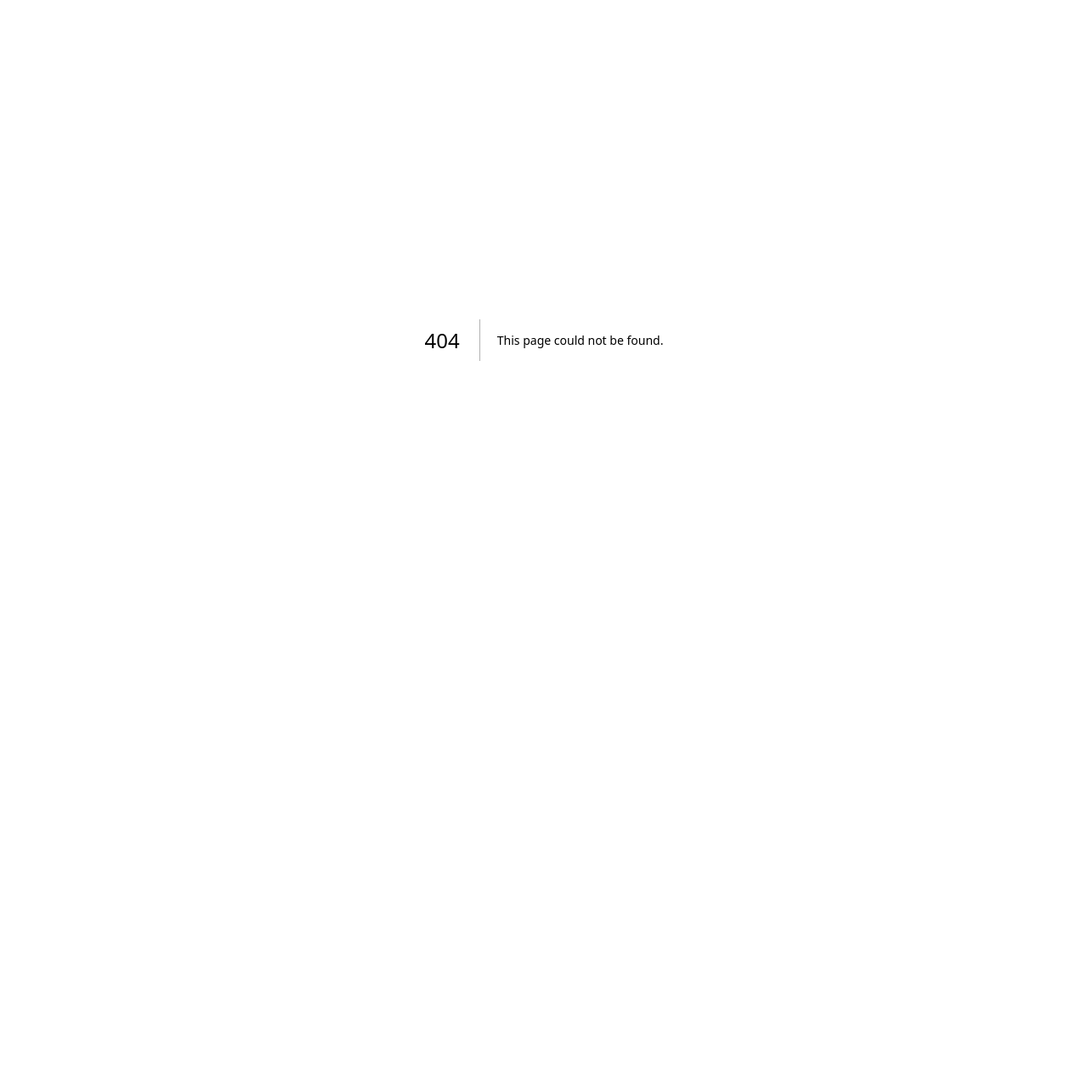
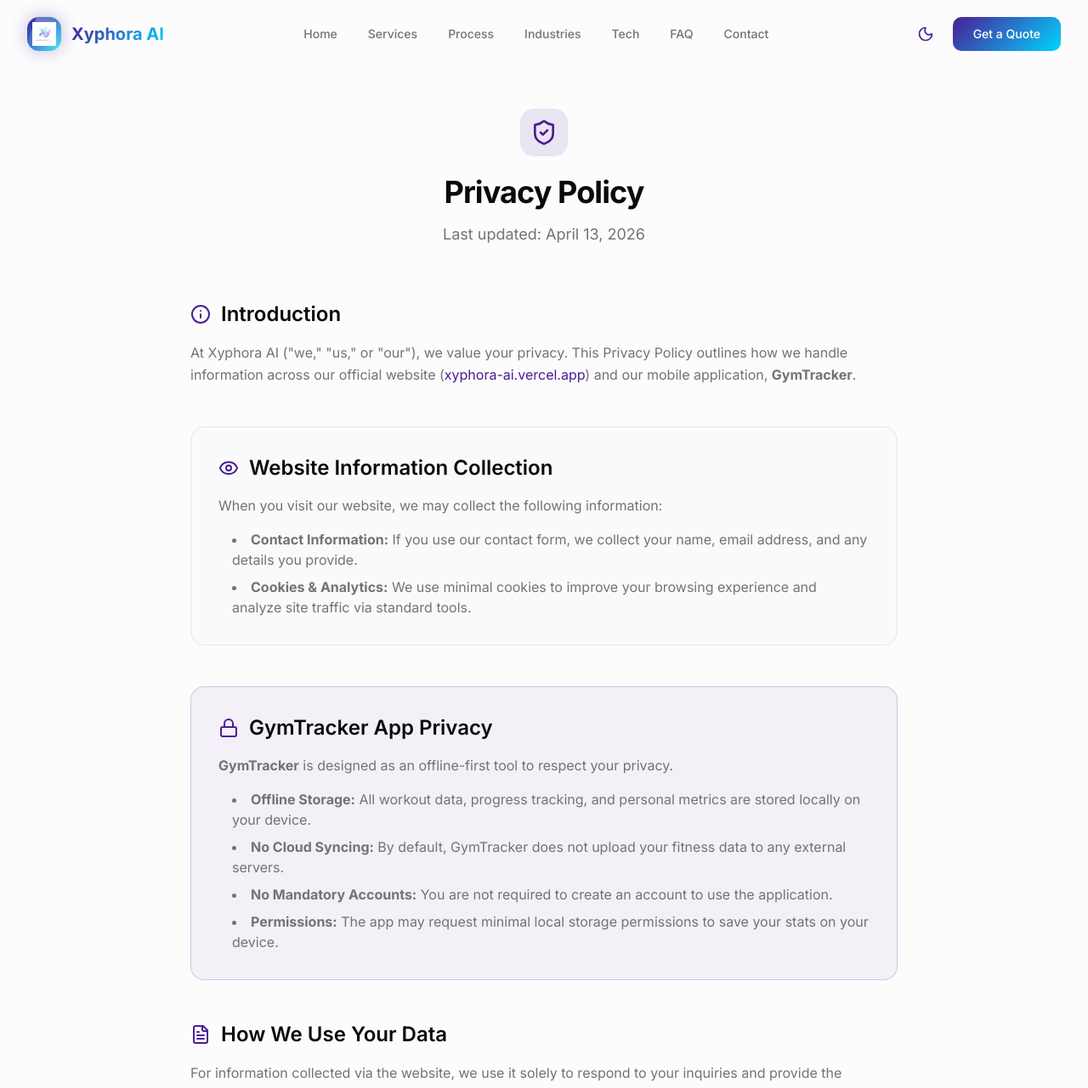
Before and after one commit to Tourabhjatav/Xyphora-AI, a Next.js app: page /privacy in a window 1280 px wide. Before the commit this address had no page. Shown: the top 1281 px of the page at 85% size. Before the commit the page ends 800 px from the top, so only its background shows below. Built offline with nearby package versions, Linux system fonts and the light colour scheme.

Commit message:
Add files via upload

```diff
--- a/src/app/page.tsx
+++ b/src/app/page.tsx
@@ -17,7 +17,14 @@ const Footer = dynamic(() => import("../components/footer").then(mod => mod.Foot
 const ChatBot = dynamic(() => import("../components/chatbot").then(mod => mod.ChatBot))
 
 // JSON-LD Structured Data for SEO
-const jsonLd = {
+const jsonLd = [
+  {
+    "@context": "https://schema.org",
+    "@type": "WebSite",
+    "name": "Xyphora AI",
+    "url": "https://xyphora-ai.vercel.app"
+  },
+  {
     "@context": "https://schema.org",
     "@type": "Organization",
     "name": "Xyphora AI",
@@ -68,6 +75,7 @@ const jsonLd = {
     }
   ]
 }
+];
 
 export default function HomePage() {
   return (
--- /dev/null
+++ b/src/app/privacy/page.tsx
@@ -0,0 +1,109 @@
+"use client"
+
+import { motion } from "framer-motion"
+import { Navigation } from "@/components/navigation"
+import { Footer } from "@/components/footer"
+import { ShieldCheck, FileText, Lock, Eye, Mail, Info } from "lucide-react"
+
+export default function PrivacyPage() {
+  return (
+    <main className="min-h-screen bg-background">
+      <Navigation />
+
+      <div className="pt-32 pb-24 px-6 lg:px-8 max-w-4xl mx-auto">
+        <motion.div
+          initial={{ opacity: 0, y: 20 }}
+          animate={{ opacity: 1, y: 0 }}
+          transition={{ duration: 0.5 }}
+          className="text-center mb-16"
+        >
+          <div className="inline-block p-3 rounded-2xl bg-primary/10 mb-4">
+            <ShieldCheck className="w-8 h-8 text-primary" />
+          </div>
+          <h1 className="text-4xl font-bold mb-4 tracking-tight">Privacy Policy</h1>
+          <p className="text-muted-foreground text-lg">Last updated: April 13, 2026</p>
+        </motion.div>
+
+        <div className="prose prose-invert max-w-none space-y-12">
+          {/* Introduction */}
+          <section>
+            <div className="flex items-center gap-3 mb-4">
+              <Info className="w-6 h-6 text-primary" />
+              <h2 className="text-2xl font-semibold m-0">Introduction</h2>
+            </div>
+            <p className="text-muted-foreground leading-relaxed">
+              At Xyphora AI ("we," "us," or "our"), we value your privacy. This Privacy Policy outlines how we handle information across our official website (<a href="https://xyphora-ai.vercel.app" className="text-primary hover:underline">xyphora-ai.vercel.app</a>) and our mobile application, <strong>GymTracker</strong>.
+            </p>
+          </section>
+
+          {/* Website Collection */}
+          <section className="bg-muted/30 p-8 rounded-2xl border border-border">
+            <div className="flex items-center gap-3 mb-4">
+              <Eye className="w-6 h-6 text-primary" />
+              <h2 className="text-2xl font-semibold m-0 text-foreground">Website Information Collection</h2>
+            </div>
+            <p className="text-muted-foreground mb-4">
+              When you visit our website, we may collect the following information:
+            </p>
+            <ul className="list-disc list-inside text-muted-foreground space-y-2 ml-4">
+              <li><strong>Contact Information:</strong> If you use our contact form, we collect your name, email address, and any details you provide.</li>
+              <li><strong>Cookies & Analytics:</strong> We use minimal cookies to improve your browsing experience and analyze site traffic via standard tools.</li>
+            </ul>
+          </section>
+
+          {/* GymTracker Specifics */}
+          <section className="bg-primary/5 p-8 rounded-2xl border border-primary/20">
+            <div className="flex items-center gap-3 mb-4">
+              <Lock className="w-6 h-6 text-primary" />
+              <h2 className="text-2xl font-semibold m-0 text-foreground">GymTracker App Privacy</h2>
+            </div>
+            <p className="text-muted-foreground mb-4">
+              <strong>GymTracker</strong> is designed as an offline-first tool to respect your privacy.
+            </p>
+            <ul className="list-disc list-inside text-muted-foreground space-y-2 ml-4">
+              <li><strong>Offline Storage:</strong> All workout data, progress tracking, and personal metrics are stored locally on your device.</li>
+              <li><strong>No Cloud Syncing:</strong> By default, GymTracker does not upload your fitness data to any external servers.</li>
+              <li><strong>No Mandatory Accounts:</strong> You are not required to create an account to use the application.</li>
+              <li><strong>Permissions:</strong> The app may request minimal local storage permissions to save your stats on your device.</li>
+            </ul>
+          </section>
+
+          {/* How We Use Information */}
+          <section>
+            <div className="flex items-center gap-3 mb-4">
+              <FileText className="w-6 h-6 text-primary" />
+              <h2 className="text-2xl font-semibold m-0">How We Use Your Data</h2>
+            </div>
+            <p className="text-muted-foreground leading-relaxed">
+              For information collected via the website, we use it solely to respond to your inquiries and provide the requested AI development or marketing services. For GymTracker, your data stays under your control on your own device.
+            </p>
+            <p className="text-muted-foreground leading-relaxed">
+              We <strong>never sell</strong> your personal information to third parties.
+            </p>
+          </section>
+
+          {/* Contact */}
+          <section className="text-center pt-8 border-t border-border">
+            <div className="flex flex-col items-center">
+              <div className="w-12 h-12 rounded-full bg-primary/10 flex items-center justify-center mb-4">
+                <Mail className="w-6 h-6 text-primary" />
+              </div>
+              <h2 className="text-2xl font-semibold mb-2">Questions?</h2>
+              <p className="text-muted-foreground mb-4">
+                If you have any questions about our privacy practices, please contact us.
+              </p>
+              <a
+                href="mailto:Xyphora.ai@gmail.com"
+                className="text-primary font-bold text-lg hover:underline"
+              >
+                Xyphora.ai@gmail.com
+              </a>
+            </div>
+          </section>
+        </div>
+      </div>
+
+      <Footer />
+    </main>
+  )
+}
--- a/src/components/footer.tsx
+++ b/src/components/footer.tsx
@@ -22,7 +22,18 @@ export function Footer() {
           </div>
           <div>
             <h3 className="font-semibold mb-4">Quick Links</h3>
-            <ul className="space-y-2">{["Services", "About", "Contact"].map((link) => (<li key={link}><a href={`#${link.toLowerCase()}`} className="text-muted-foreground hover:text-primary transition-colors">{link}</a></li>))}</ul>
+            <ul className="space-y-2">
+              {["Services", "About", "Contact", "Privacy"].map((link) => (
+                <li key={link}>
+                  <a
+                    href={link === "Privacy" ? "/privacy" : `#${link.toLowerCase()}`}
+                    className="text-muted-foreground hover:text-primary transition-colors"
+                  >
+                    {link === "Privacy" ? "Privacy Policy" : link}
+                  </a>
+                </li>
+              ))}
+            </ul>
           </div>
           <div>
             <h3 className="font-semibold mb-4">Services</h3>
```
Lines whose indentation alone changed are shown as unchanged.
